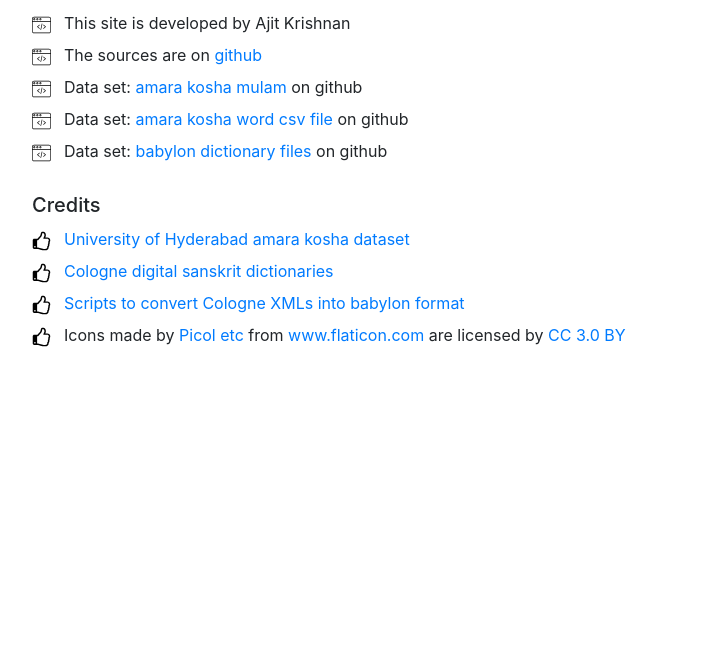
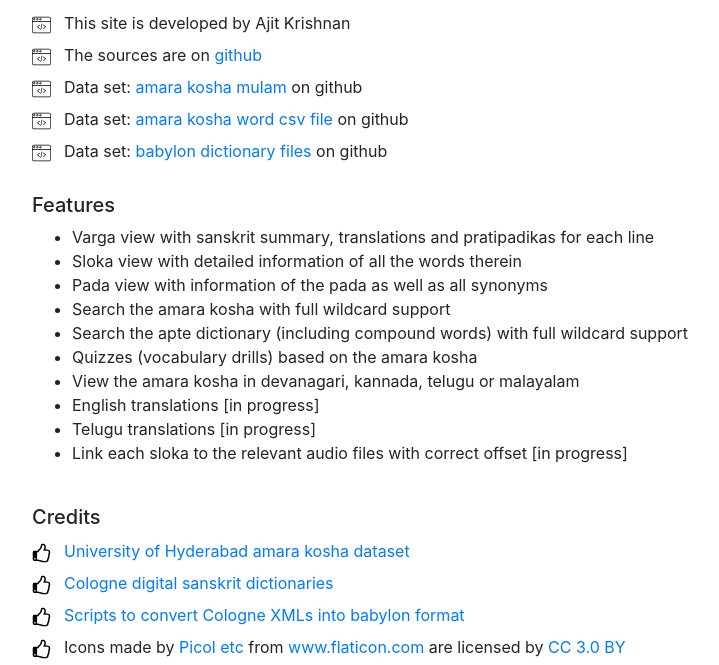
Before and after one commit to aupasana/amara-quiz, a Flask app: page /about in a window 1280 px wide. Shown: the part 159-824 px from the top of the page, without its empty margins (53-772 px from the left). Before the commit the page ends 506 px from the top, so only its background shows below. Run offline with Flask 2, Linux system fonts and the light colour scheme; some libraries are stand-ins or nearby versions.

Commit message:
/about: add feature list

```diff
--- a/app/templates/about.html
+++ b/app/templates/about.html
@@ -29,6 +29,23 @@
 
   <br/>
 
+  <h5>Features</h5>
+
+  <ul>
+    <li>Varga view with sanskrit summary, translations and pratipadikas for each line</li>
+    <li>Sloka view with detailed information of all the words therein</li>
+    <li>Pada view with information of the pada as well as all synonyms</li>
+    <li>Search the amara kosha with full wildcard support</li>
+    <li>Search the apte dictionary (including compound words) with full wildcard support</li>
+    <li>Quizzes (vocabulary drills) based on the amara kosha</li>
+    <li>View the amara kosha in devanagari, kannada, telugu or malayalam</li>
+    <li>English translations [in progress]</li>
+    <li>Telugu translations [in progress]</li>
+    <li>Link each sloka to the relevant audio files with correct offset [in progress]</li>
+  </ul>
+
+  <br/>
+
   <h5>Credits</h5>
 
   <div class="hangingindent"><img class="icon" src="icons/thumbs-up.svg"/><a href="http://sanskrit.uohyd.ac.in/scl/amarakosha/frame.html">University of Hyderabad amara kosha dataset</a></div>
--- a/app/templates/index.html
+++ b/app/templates/index.html
@@ -124,7 +124,6 @@ $(document).ready(function(){
           <option class="varga-select" value= "{{lang}}" {% if lang == language %} selected {% endif %}>{{lang}}</option>
           {% endfor %}
       </select>
-      <br/>Note: this is experimental functionality
     </div>
   </div>
 
```
